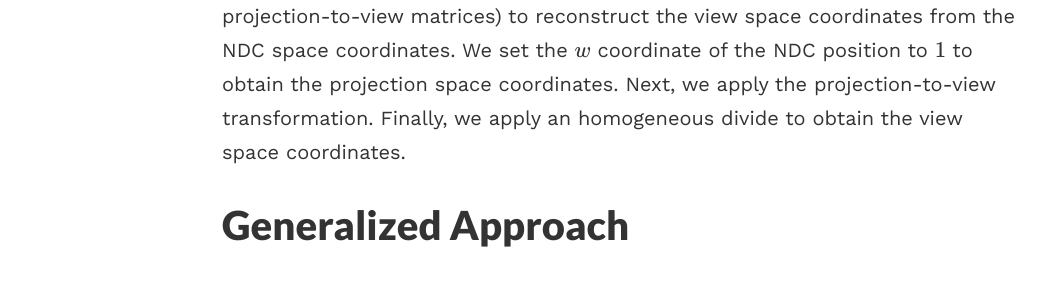
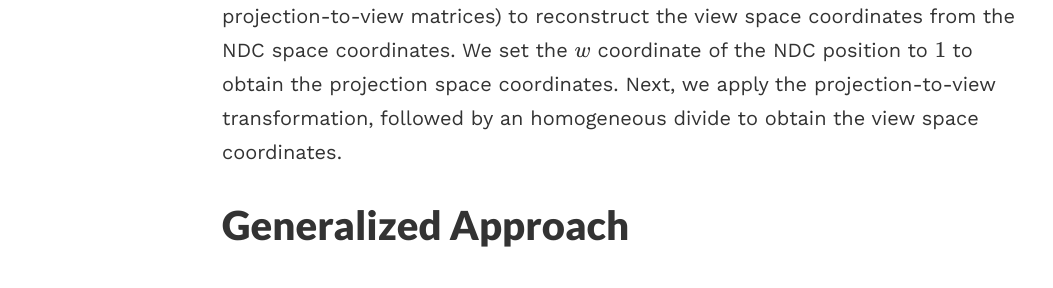
Before and after one commit to matt77hias/Blog, a Jekyll site: the page built from _posts/2017-09-07-ndc-to-view-space.md, in a window 1280 px wide and 1400 px high, scrolled down 4136 px. Shown: the part 222-510 px from the top of the window, without its empty margins (18-1071 px from the left). Built offline with Jekyll 4.4.1, drawn with Linux system fonts in a browser that asks for light colours; formulas are drawn with MathJax 3; comment, search, counter and statistics services are not loaded.

Commit message:
Update 2017-09-07-ndc-to-view-space.md

```diff
--- a/_posts/2017-09-07-ndc-to-view-space.md
+++ b/_posts/2017-09-07-ndc-to-view-space.md
@@ -150,7 +150,7 @@
 # Summary
 So far, we have seen how to reconstruct the surface position in view space coordinates for a perspective and orthographic camera. Both reconstructions require only a `float4` coefficient vector in HLSL and are unfortunately quite different. So if our deferred renderer is going to support one camera type only, we could use the appropriate reconstruction. If our deferred renderer needs to support both or even more camera types, we need to specialize our shaders statically (i.e. pre-processor directives) or dynamically (i.e. dynamic branching based on some constant buffer flag) based on the camera type.
 
-Alternatively, we can pass the inverse of our view-to-projection matrices (i.e. projection-to-view matrices) to reconstruct the view space coordinates from the NDC space coordinates. We set the $$w$$ coordinate of the NDC position to $$1$$ to obtain the projection space coordinates. Next, we apply the projection-to-view transformation. Finally, we apply an homogeneous divide to obtain the view space coordinates.
+Alternatively, we can pass the inverse of our view-to-projection matrices (i.e. projection-to-view matrices) to reconstruct the view space coordinates from the NDC space coordinates. We set the $$w$$ coordinate of the NDC position to $$1$$ to obtain the projection space coordinates. Next, we apply the projection-to-view transformation, followed by an homogeneous divide to obtain the view space coordinates.
 
 # Generalized Approach
 
```
Also changed, not shown: other parts of _posts/2017-09-07-ndc-to-view-space.md (+0 -2 lines).
